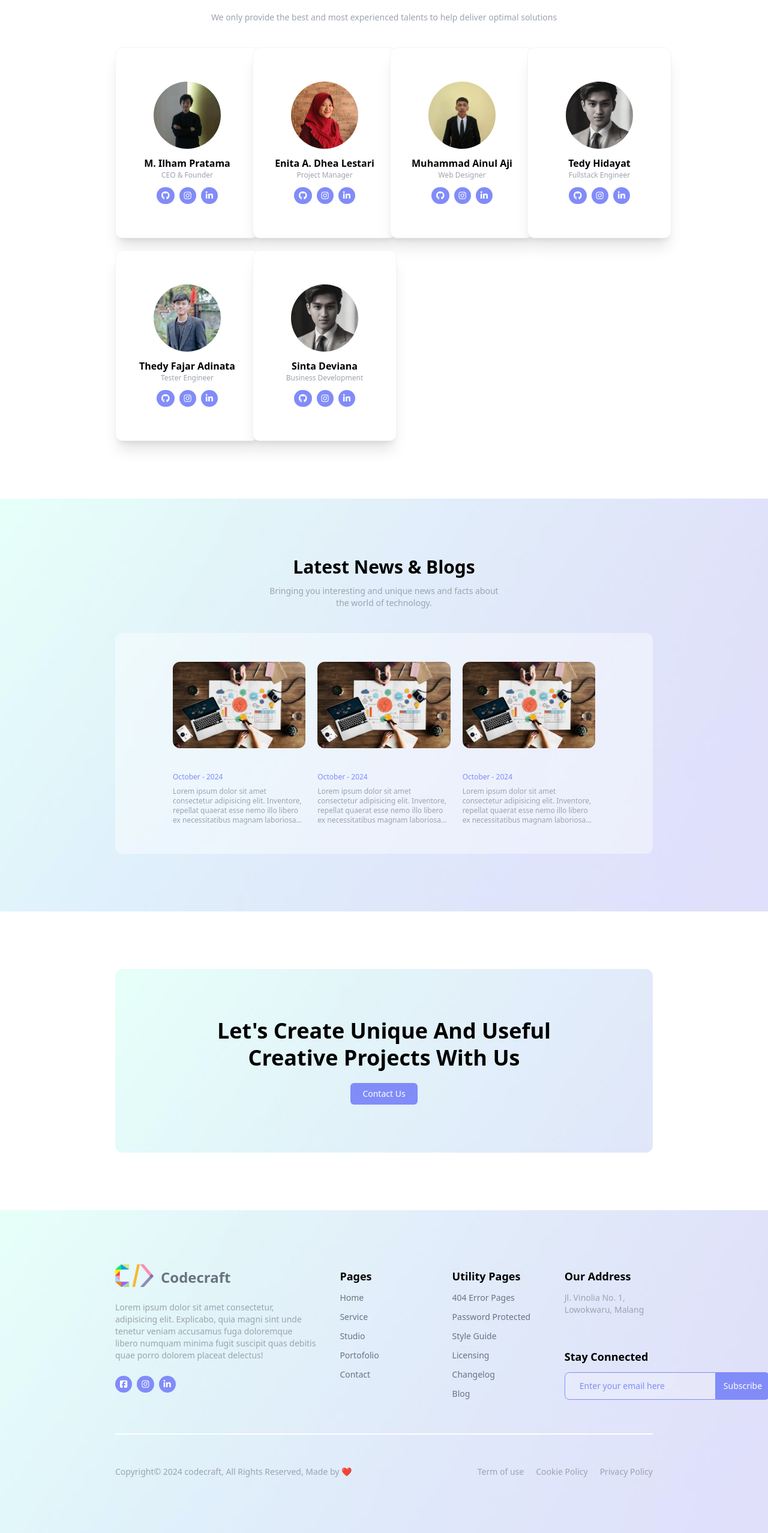
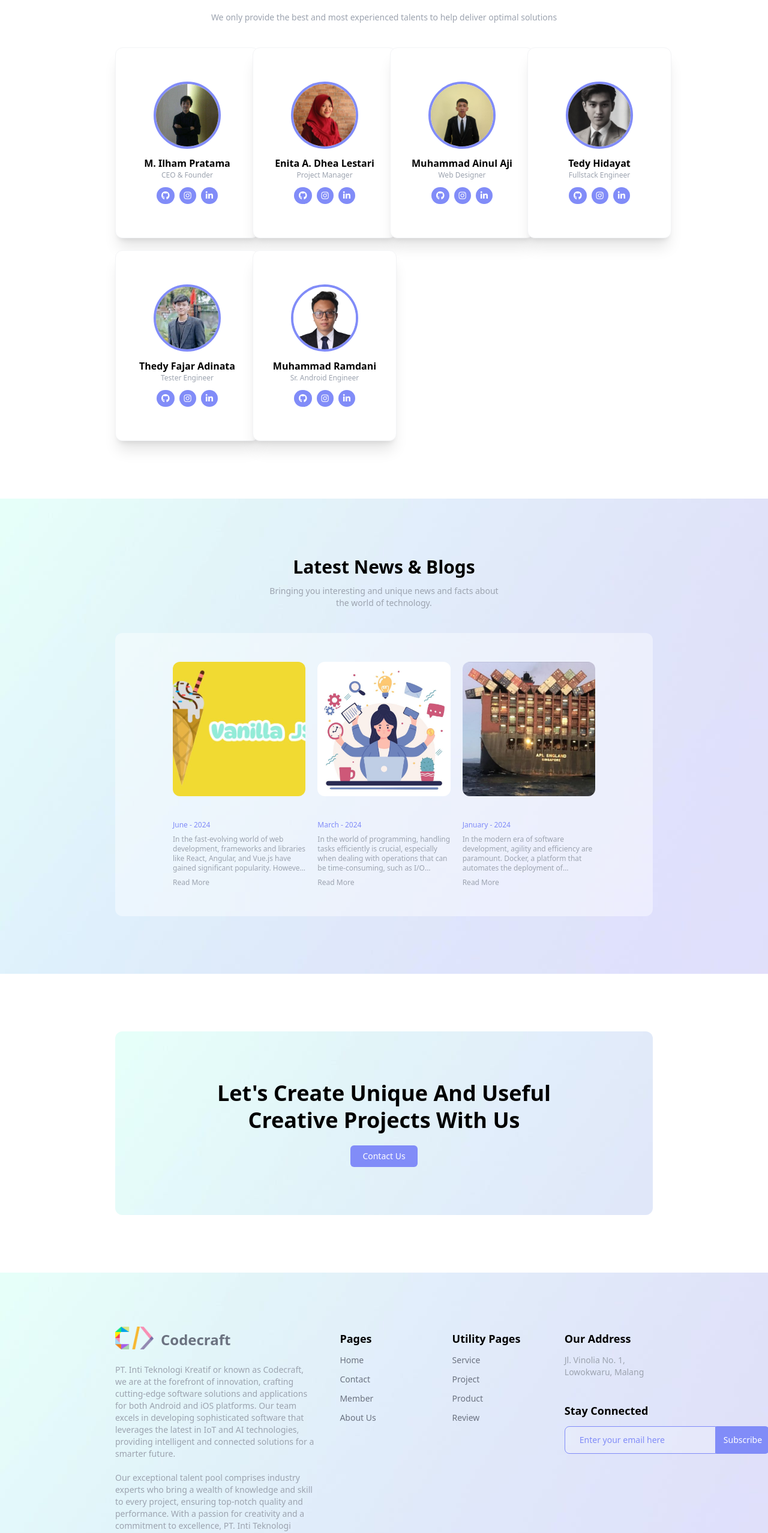
Before and after one commit to litle-project/codecraft, a plain HTML site: page index.html in a window 1280 px wide. Shown: the part 5100-7655 px from the top of the page at 60% size. Drawn offline with nearby package versions, Linux system fonts and the light colour scheme.

Commit message:
add new member

```diff
--- a/index.html
+++ b/index.html
@@ -327,7 +327,7 @@
                 </div>
                 <div class="grid grid-cols-4 gap-5">
                     <div class="bg-white shadow-xl px-8 py-14 rounded-xl flex flex-col gap-3 items-center min-w-60 max-w-60 border border-gray-100 hover:bg-indigo-400 group">
-                        <img src="assets/images/member-1.jpeg" class="w-28 h-28 object-cover rounded-full">
+                        <img src="assets/images/member-1.jpeg" class="w-28 h-28 object-cover rounded-full border-4 border-indigo-400">
                         <div class="flex flex-col text-center group-hover:text-white">
                             <div class="font-bold">M. Ilham Pratama</div>
                             <div class="text-gray-400 text-xs group-hover:text-white">CEO & Founder</div>
@@ -351,7 +351,7 @@
                         </div>
                     </div>
                     <div class="bg-white shadow-xl px-8 py-14 rounded-xl flex flex-col gap-3 items-center min-w-60 max-w-60 border border-gray-100 hover:bg-indigo-400 group">
-                        <img src="assets/images/member-2.jpeg" class="w-28 h-28 object-cover rounded-full">
+                        <img src="assets/images/member-2.jpeg" class="w-28 h-28 object-cover rounded-full border-4 border-indigo-400">
                         <div class="flex flex-col text-center group-hover:text-white">
                             <div class="font-bold">Enita A. Dhea Lestari</div>
                             <div class="text-gray-400 text-xs group-hover:text-white">Project Manager</div>
@@ -375,7 +375,7 @@
                         </div>
                     </div>
                     <div class="bg-white shadow-xl px-8 py-14 rounded-xl flex flex-col gap-3 items-center min-w-60 max-w-60 border border-gray-100 hover:bg-indigo-400 group">
-                        <img src="assets/images/member-3.jpg" class="w-28 h-28 object-cover rounded-full">
+                        <img src="assets/images/member-3.jpg" class="w-28 h-28 object-cover rounded-full border-4 border-indigo-400">
                         <div class="flex flex-col text-center group-hover:text-white">
                             <div class="font-bold">Muhammad Ainul Aji</div>
                             <div class="text-gray-400 text-xs group-hover:text-white">Web Designer</div>
@@ -399,7 +399,7 @@
                         </div>
                     </div>
                     <div class="bg-white shadow-xl px-8 py-14 rounded-xl flex flex-col gap-3 items-center min-w-60 max-w-60 border border-gray-100 hover:bg-indigo-400 group">
-                        <img src="assets/images/member-4.jpeg" class="w-28 h-28 object-cover rounded-full">
+                        <img src="assets/images/member-4.jpeg" class="w-28 h-28 object-cover rounded-full border-4 border-indigo-400">
                         <div class="flex flex-col text-center group-hover:text-white">
                             <div class="font-bold">Tedy Hidayat</div>
                             <div class="text-gray-400 text-xs group-hover:text-white">Fullstack Engineer</div>
@@ -423,7 +423,7 @@
                         </div>
                     </div>
                     <div class="bg-white shadow-xl px-8 py-14 rounded-xl flex flex-col gap-3 items-center min-w-60 max-w-60 border border-gray-100 hover:bg-indigo-400 group">
-                        <img src="assets/images/member-5.jpeg" class="w-28 h-28 object-cover rounded-full">
+                        <img src="assets/images/member-5.jpeg" class="w-28 h-28 object-cover rounded-full border-4 border-indigo-400">
                         <div class="flex flex-col text-center group-hover:text-white">
                             <div class="font-bold">Thedy Fajar Adinata</div>
                             <div class="text-gray-400 text-xs group-hover:text-white">Tester Engineer</div>
@@ -447,10 +447,10 @@
                         </div>
                     </div>
                     <div class="bg-white shadow-xl px-8 py-14 rounded-xl flex flex-col gap-3 items-center min-w-60 max-w-60 border border-gray-100 hover:bg-indigo-400 group">
-                        <img src="assets/images/member-4.jpeg" class="w-28 h-28 object-cover rounded-full">
+                        <img src="assets/images/member-6.png" class="w-28 h-28 object-cover rounded-full border-4 border-indigo-400">
                         <div class="flex flex-col text-center group-hover:text-white">
-                            <div class="font-bold">Sinta Deviana</div>
-                            <div class="text-gray-400 text-xs group-hover:text-white">Business Development</div>
+                            <div class="font-bold">Muhammad Ramdani</div>
+                            <div class="text-gray-400 text-xs group-hover:text-white">Sr. Android Engineer</div>
                         </div>
                         <div class="flex gap-2">
                             <div class="bg-indigo-400 group-hover:bg-white rounded-full px-2 py-1 flex items-center">
@@ -555,24 +555,45 @@
                 </div>
                 <div class="px-24 py-12 grid grid-cols-3 gap-5 bg-white/40 rounded-xl">
                     <div class="flex flex-col gap-10">
-                        <img src="assets/images/marketing-process.webp" class="w-full h-58 object-cover rounded-xl">
+                        <img src="assets/news/vanila.jpeg" class="w-full h-56 object-cover rounded-xl">
                         <div class="flex flex-col gap-2">
-                            <span class="text-xs text-indigo-400">October - 2024</span>
-                            <span class="text-xs text-gray-400 line-clamp-4">Lorem ipsum dolor sit amet consectetur adipisicing elit. Inventore, repellat quaerat esse nemo illo libero ex necessitatibus magnam laboriosam dolore vitae aliquam enim perferendis iste, tempora deleniti, at dicta exercitationem!</span>
+                            <span class="text-xs text-indigo-400">June - 2024</span>
+                            <span class="text-xs text-gray-400 line-clamp-4">
+                                In the fast-evolving world of web development,
+                                frameworks and libraries like React, Angular, and Vue.js have gained significant popularity.
+                                However, amidst the plethora of tools, Vanilla JS—plain, pure JavaScript—remains a foundational
+                                skill for every web developer. Understanding and mastering Vanilla JS is crucial
+                                for building efficient, lightweight, and performant web applications. In this blog post, we'll explore what Vanilla JS is,
+                                why it's important, and how you can harness its power in your projects.
+                            </span>
+                            <span class="text-xs text-gray-400 hover:underline cursor-pointer place-content-end">Read More</span>
                         </div>
                     </div>
                     <div class="flex flex-col gap-10">
-                        <img src="assets/images/marketing-process.webp" class="w-full h-58 object-cover rounded-xl">
+                        <img src="assets/news/promise.jpeg" class="w-full h-56 object-cover rounded-xl">
                         <div class="flex flex-col gap-2">
-                            <span class="text-xs text-indigo-400">October - 2024</span>
-                            <span class="text-xs text-gray-400 line-clamp-4">Lorem ipsum dolor sit amet consectetur adipisicing elit. Inventore, repellat quaerat esse nemo illo libero ex necessitatibus magnam laboriosam dolore vitae aliquam enim perferendis iste, tempora deleniti, at dicta exercitationem!</span>
+                            <span class="text-xs text-indigo-400">March - 2024</span>
+                            <span class="text-xs text-gray-400 line-clamp-4">
+                                In the world of programming, handling tasks efficiently is crucial,
+                                especially when dealing with operations that can be time-consuming,
+                                such as I/O operations, network requests, and database queries.
+                                This is where the concepts of synchronous (sync) and asynchronous (async) programming come into play.
+                                Understanding these paradigms and the role of the async and await keywords is essential for writing efficient and responsive code.
+                            </span>
+                            <span class="text-xs text-gray-400 hover:underline cursor-pointer place-content-end">Read More</span>
                         </div>
                     </div>
                     <div class="flex flex-col gap-10">
-                        <img src="assets/images/marketing-process.webp" class="w-full h-58 object-cover rounded-xl">
+                        <img src="assets/news/docker.jpeg" class="w-full h-56 object-cover rounded-xl">
                         <div class="flex flex-col gap-2">
-                            <span class="text-xs text-indigo-400">October - 2024</span>
-                            <span class="text-xs text-gray-400 line-clamp-4">Lorem ipsum dolor sit amet consectetur adipisicing elit. Inventore, repellat quaerat esse nemo illo libero ex necessitatibus magnam laboriosam dolore vitae aliquam enim perferendis iste, tempora deleniti, at dicta exercitationem!</span>
+                            <span class="text-xs text-indigo-400">January - 2024</span>
+                            <span class="text-xs text-gray-400 line-clamp-4">
+                                In the modern era of software development, agility and efficiency are paramount.
+                                Docker, a platform that automates the deployment of applications inside lightweight, portable containers, has become a game-changer in this context.
+                                Since its introduction in 2013, Docker has transformed the way developers build, ship, and run applications, enabling faster development cycles and more consistent environments.
+                                This blog post delves into what Docker is, how it works, and why it has become indispensable in the software development landscape.
+                            </span>
+                            <span class="text-xs text-gray-400 hover:underline cursor-pointer place-content-end">Read More</span>
                         </div>
                     </div>
                 </div>
@@ -600,7 +621,11 @@
                         <img src="assets/images/logo.png">
                         <span class="font-bold text-2xl text-gray-500">Codecraft</span>
                     </div>
-                    <div class="text-sm text-gray-400">Lorem ipsum dolor sit amet consectetur, adipisicing elit. Explicabo, quia magni sint unde tenetur veniam accusamus fuga doloremque libero numquam minima fugit suscipit quas debitis quae porro dolorem placeat delectus!</div>
+                    <div class="text-sm text-gray-400">
+                        PT. Inti Teknologi Kreatif or known as Codecraft, we are at the forefront of innovation, crafting cutting-edge software solutions and applications for both Android and iOS platforms. Our team excels in developing sophisticated software that leverages the latest in IoT and AI technologies, providing intelligent and connected solutions for a smarter future.
+                        <br><br>
+                        Our exceptional talent pool comprises industry experts who bring a wealth of knowledge and skill to every project, ensuring top-notch quality and performance. With a passion for creativity and a commitment to excellence, PT. Inti Teknologi Kreatif is dedicated to transforming your visionary ideas into tangible, impactful realities.
+                    </div>
                     <div class="flex gap-2">
                         <div class="bg-indigo-400 group-hover:bg-white rounded-full px-2 py-1 flex items-center">
                             <span class="text-white group-hover:text-indigo-400 text-sm">
@@ -621,27 +646,24 @@
                 </div>
                 <div class="flex flex-col gap-3">
                     <span class="font-bold text-lg">Pages</span>
-                    <a class="font-medium text-sm text-gray-500 hover:underline" href="#">Home</a>
-                    <a class="font-medium text-sm text-gray-500 hover:underline" href="#">Service</a>
-                    <a class="font-medium text-sm text-gray-500 hover:underline" href="#">Studio</a>
-                    <a class="font-medium text-sm text-gray-500 hover:underline" href="#">Portofolio</a>
-                    <a class="font-medium text-sm text-gray-500 hover:underline" href="#">Contact</a>
+                    <a class="font-medium text-sm text-gray-500 hover:underline" href="index.html">Home</a>
+                    <a class="font-medium text-sm text-gray-500 hover:underline" href="contact.html">Contact</a>
+                    <a class="font-medium text-sm text-gray-500 hover:underline" href="member.html">Member</a>
+                    <a class="font-medium text-sm text-gray-500 hover:underline" href="about.html">About Us</a>
                 </div>
                 <div class="flex flex-col gap-3">
                     <span class="font-bold text-lg">Utility Pages</span>
-                    <a class="font-medium text-sm text-gray-500 hover:underline" href="#">404 Error Pages</a>
-                    <a class="font-medium text-sm text-gray-500 hover:underline" href="#">Password Protected</a>
-                    <a class="font-medium text-sm text-gray-500 hover:underline" href="#">Style Guide</a>
-                    <a class="font-medium text-sm text-gray-500 hover:underline" href="#">Licensing</a>
-                    <a class="font-medium text-sm text-gray-500 hover:underline" href="#">Changelog</a>
-                    <a class="font-medium text-sm text-gray-500 hover:underline" href="#">Blog</a>
+                    <a class="font-medium text-sm text-gray-500 hover:underline" href="service.html">Service</a>
+                    <a class="font-medium text-sm text-gray-500 hover:underline" href="project.html">Project</a>
+                    <a class="font-medium text-sm text-gray-500 hover:underline" href="product.html">Product</a>
+                    <a class="font-medium text-sm text-gray-500 hover:underline" href="review.html">Review</a>
                 </div>
-                <div class="flex flex-col justify-between">
+                <div class="flex flex-col gap-10">
                     <div class="flex flex-col gap-3">
                         <span class="font-bold text-lg">Our Address</span>
                         <span class="text-sm text-gray-400">Jl. Vinolia No. 1, Lowokwaru, Malang</span>
                     </div>
-                    <div class="flex flex-col gap-3">
+                    <div class="flex flex-col gap-3 place-content-center">
                         <span class="font-bold text-lg">Stay Connected</span>
                         <div class="flex">
                             <input type="text" class="bg-white/20 py-3 px-6 border border-indigo-400 rounded-l-lg text-sm placeholder:text-indigo-400 text-indigo-400 focus:outline-none" placeholder="Enter your email here">
```
Also changed, not shown: about.html (+27 -20 lines), contact.html (+27 -20 lines), member.html (+27 -20 lines), service.html (+27 -20 lines), assets/images/member-6.png (added), assets/news/docker.jpeg (added), assets/news/vanila.jpeg (added), 1 other file.
